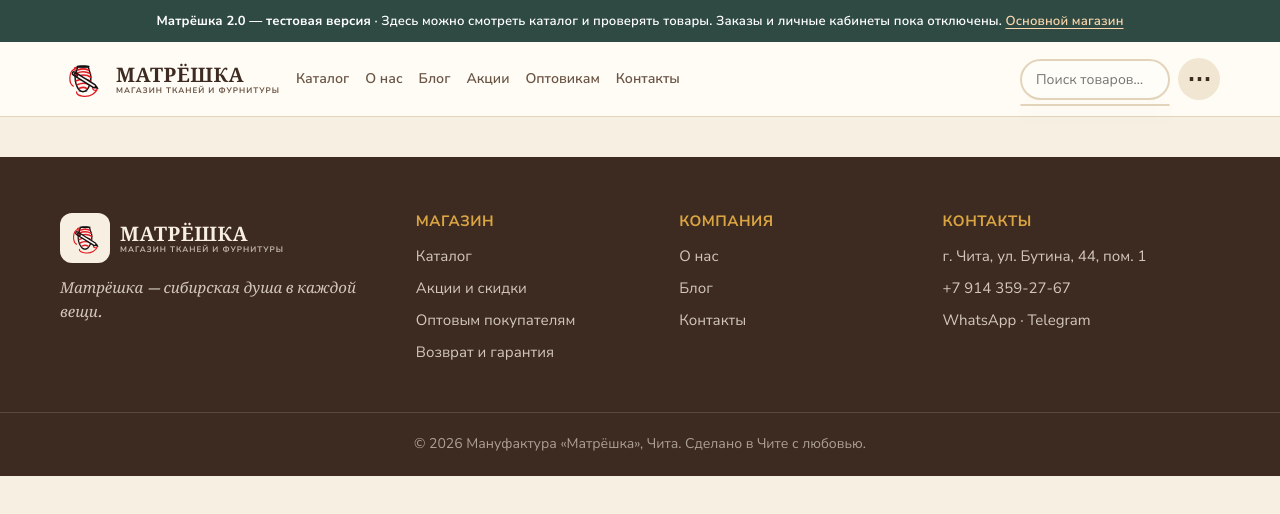
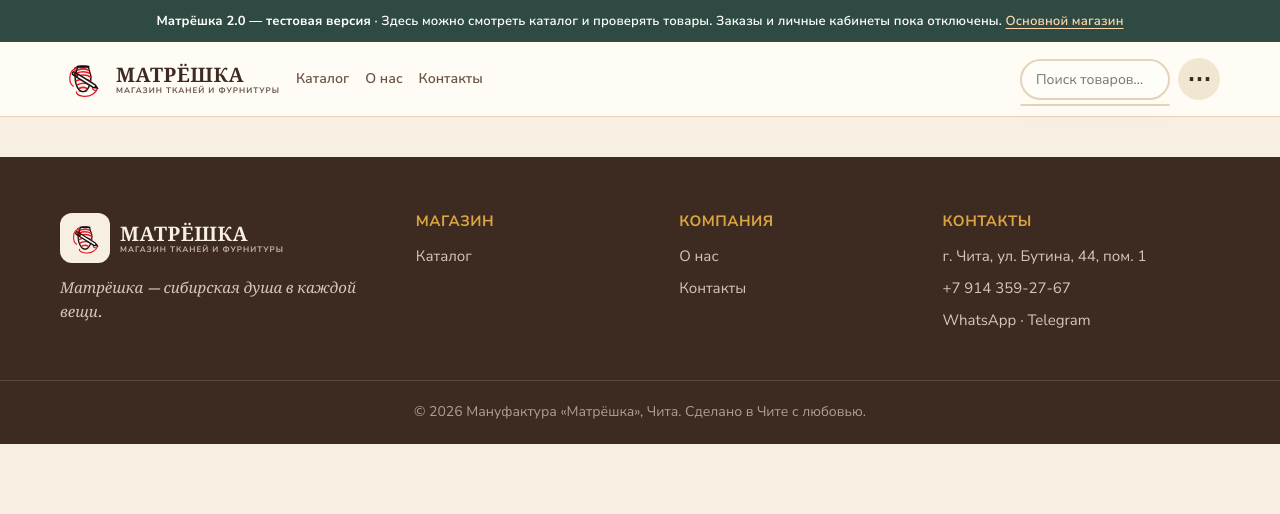
Before and after one commit to kent138/chita, a website: page public/index.html in a window 1280 px wide. Drawn offline with nearby package versions, Linux system fonts and the light colour scheme.

Commit message:
Simplify V2 navigation and SEO for fabric catalog preview

```diff
--- a/public/index.html
+++ b/public/index.html
@@ -5,9 +5,9 @@
   <meta name="viewport" content="width=device-width, initial-scale=1.0">
   <title>Матрёшка 2.0 — тестовый каталог тканей и фурнитуры</title>
   <meta name="description" content="Матрёшка 2.0 — быстрый каталог тканей и фурнитуры в Чите. Тестовая версия магазина.">
-  <meta name="keywords" content="матрёшка, Чита, ручная работа, сибирские товары, посуда, текстиль, Забайкалье">
+  <meta name="keywords" content="ткани, фурнитура, Чита, Матрёшка, магазин тканей, Бутина 44">
   <meta property="og:title" content="Мануфактура «Матрёшка» — сибирская душа в каждой вещи">
-  <meta property="og:description" content="Товары ручной работы из Читы. Тепло. Натуральность. Традиции.">
+  <meta property="og:description" content="Магазин тканей и фурнитуры в Чите. Быстрый каталог с фотографиями и ценами.">
   <meta property="og:type" content="website">
 
   <!-- Шрифты: заголовочный с засечками + читаемый гротеск -->
@@ -39,9 +39,6 @@
       <nav class="nav" id="mainNav">
         <a href="#/catalog" data-link>Каталог</a>
         <a href="#/about" data-link>О нас</a>
-        <a href="#/blog" data-link>Блог</a>
-        <a href="#/sale" data-link>Акции</a>
-        <a href="#/b2b" data-link>Оптовикам</a>
         <a href="#/contacts" data-link>Контакты</a>
       </nav>
 
@@ -102,14 +99,10 @@
       <div class="footer__col">
         <h4>Магазин</h4>
         <a href="#/catalog" data-link>Каталог</a>
-        <a href="#/sale" data-link>Акции и скидки</a>
-        <a href="#/b2b" data-link>Оптовым покупателям</a>
-        <a href="#/returns" data-link>Возврат и гарантия</a>
       </div>
       <div class="footer__col">
         <h4>Компания</h4>
         <a href="#/about" data-link>О нас</a>
-        <a href="#/blog" data-link>Блог</a>
         <a href="#/contacts" data-link>Контакты</a>
       </div>
       <div class="footer__col">
```
